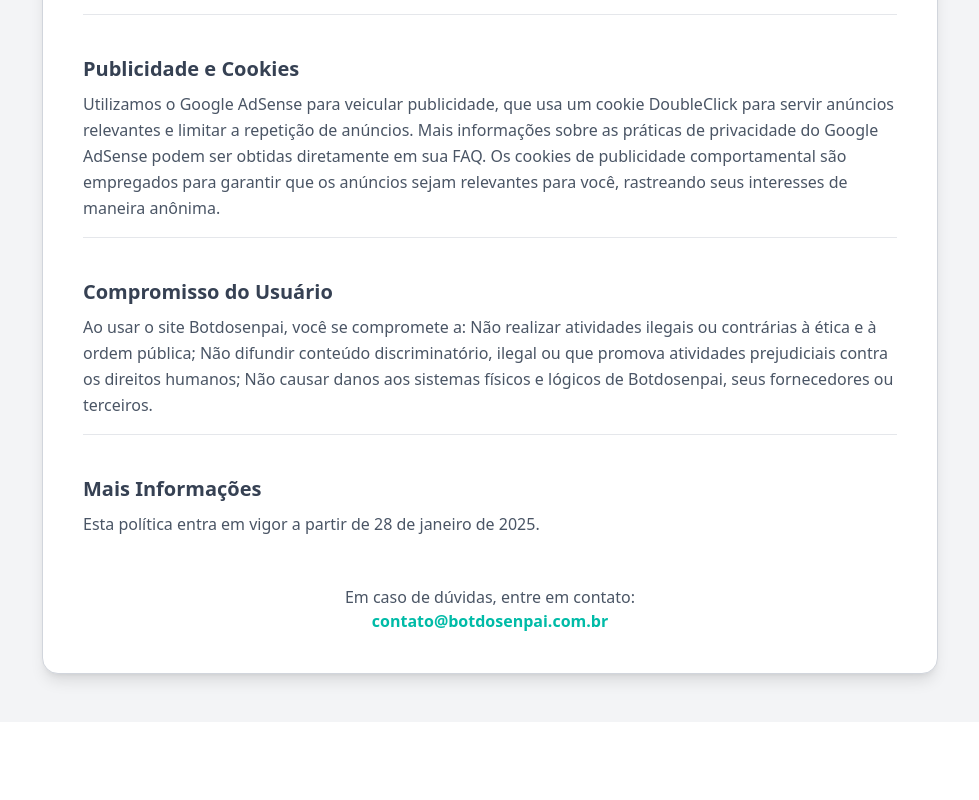
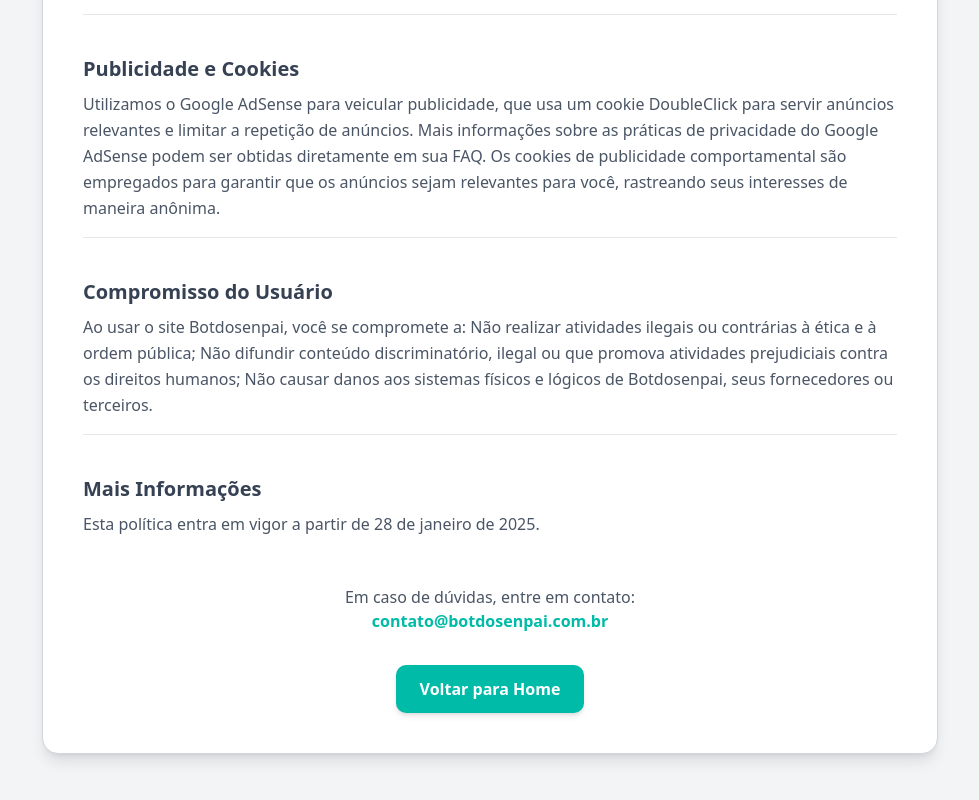
Before and after one commit to PedroMarques391/senpaiLP, a Next.js app: page /privacy in a window 1280 px wide. Shown: the part 1088-1888 px from the top of the page, without its empty margins (150-1129 px from the left). Before the commit the page ends 1810 px from the top, so only its background shows below. Built offline with nearby package versions, Linux system fonts and the light colour scheme.

Commit message:
feat: Adicionando botão para voltar à página homem.

```diff
--- a/src/app/privacy/page.tsx
+++ b/src/app/privacy/page.tsx
@@ -3,7 +3,7 @@ import Link from "next/link";
 
 
 
-const Privacy = () => {
+const Privacy = (): React.JSX.Element => {
     return (
         <main className="min-h-screen bg-gray-100 text-black px-6 md:px-16 py-12 flex items-center justify-center">
             <div className="max-w-4xl bg-white p-10 rounded-2xl shadow-lg border border-gray-300">
@@ -30,6 +30,15 @@ const Privacy = () => {
                     >
                         contato@botdosenpai.com.br
                     </Link>
+
+                    <div className="text-center mt-8">
+                        <Link prefetch
+                            href="/"
+                            aria-label="Botão para voltar à página inicial."
+                            className="inline-block bg-teal-500 text-white font-semibold py-3 px-6 rounded-lg shadow-md hover:bg-teal-600 transition-all">
+                            Voltar para Home
+                        </Link>
+                    </div>
                 </div>
             </div>
         </main>
--- a/src/app/terms/page.tsx
+++ b/src/app/terms/page.tsx
@@ -1,7 +1,7 @@
 import { termsOfUse } from "@/data/utils";
 import Link from "next/link";
 
-const TermsOfUse = () => {
+const TermsOfUse = (): React.JSX.Element => {
     return (
         <main className="min-h-screen bg-gray-100 text-black px-6 md:px-16 py-12 flex items-center justify-center">
             <div className="max-w-4xl bg-white p-10 rounded-2xl shadow-lg border border-gray-300">
@@ -29,6 +29,15 @@ const TermsOfUse = () => {
                         contato@botdosenpai.com.br
                     </Link>
                 </div>
+
+                <div className="text-center mt-8">
+                    <Link prefetch
+                        href="/"
+                        aria-label="Botão para voltar à página inicial."
+                        className="inline-block bg-teal-500 text-white font-semibold py-3 px-6 rounded-lg shadow-md hover:bg-teal-600 transition-all">
+                        Voltar para Home
+                    </Link>
+                </div>
             </div>
         </main>
     );
```
